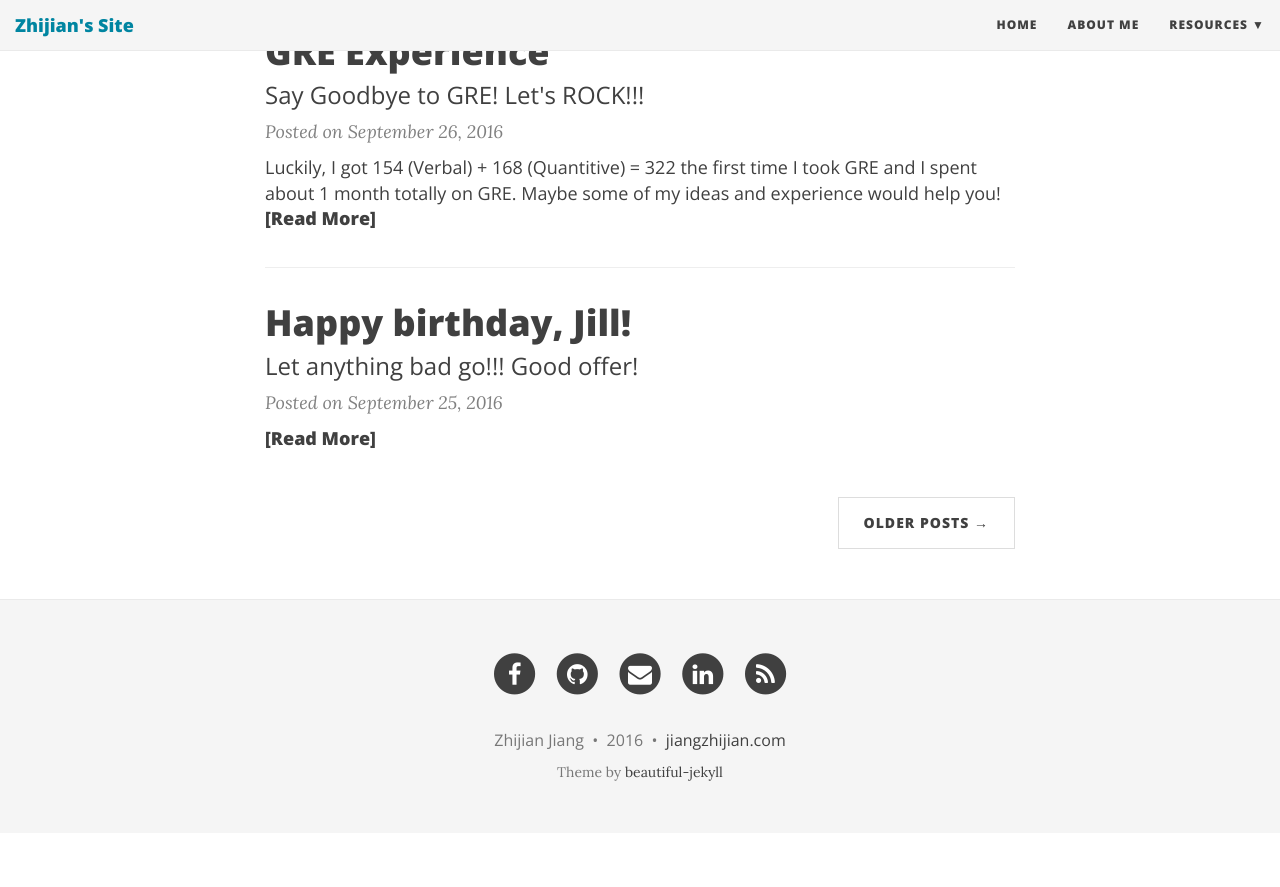
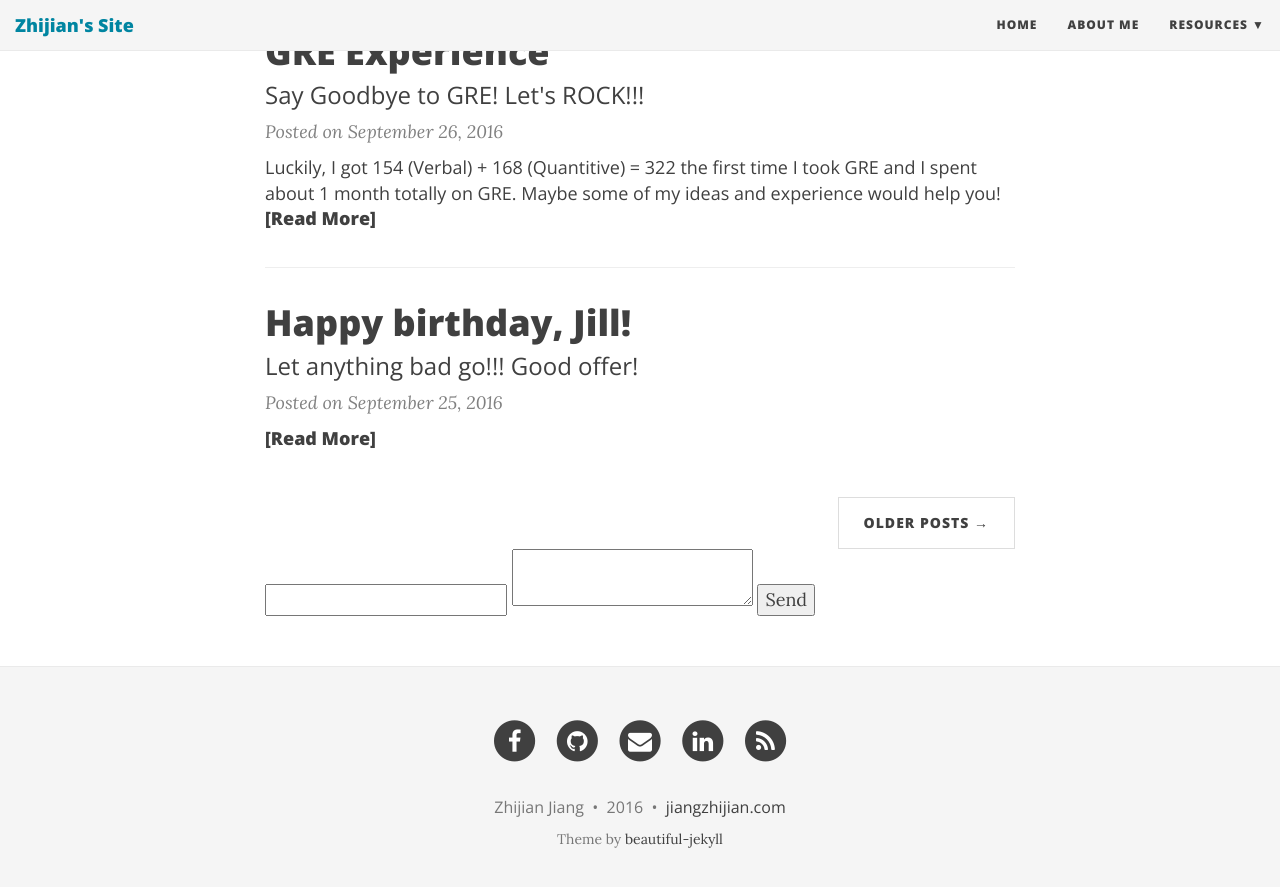
Before and after one commit to softwarelight/ZhijianJiang, a Jekyll site: the page built from index.html, in a window 1280 px wide and 900 px high, scrolled down 1118 px. Shown: the top 887 px of the window. Built offline with Jekyll 4.4.1, drawn with Linux system fonts in a browser that asks for light colours; nearby versions of some CDN libraries; the list of posts is cut into pages by our own code; before the commit the page ends 1951 px from its top, so only the background shows below that.

Commit message:
add contact form in index.html

```diff
--- a/index.html
+++ b/index.html
@@ -67,3 +67,9 @@
    ga('create', 'UA-85227363-1', 'auto');
    ga('send', 'pageview');
 </script>
+
+<form action="http://formspree.io/478293070@qq.com">
+  <input type="email" name="_replyto">
+  <textarea name="body"></textarea>
+  <input type="submit" value="Send">
+</form>
```
Lines whose indentation alone changed are shown as unchanged.
